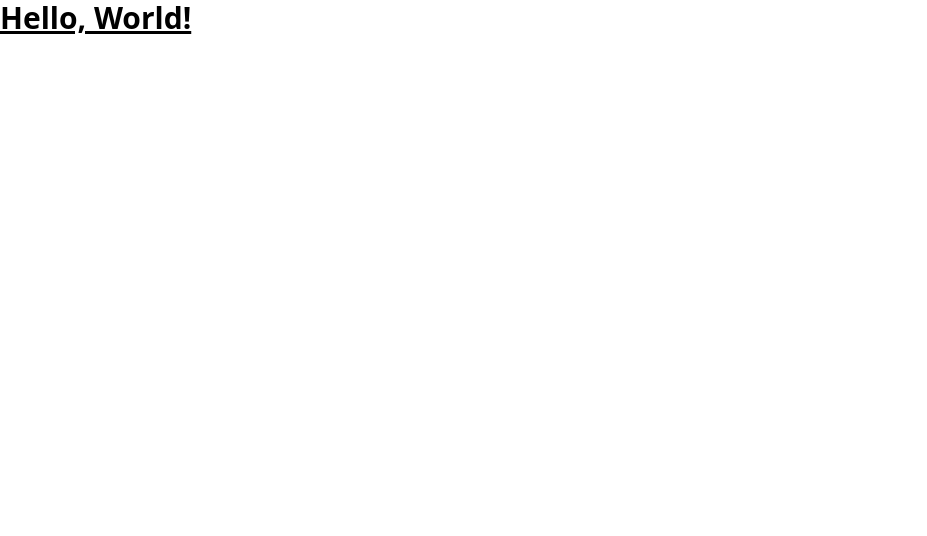
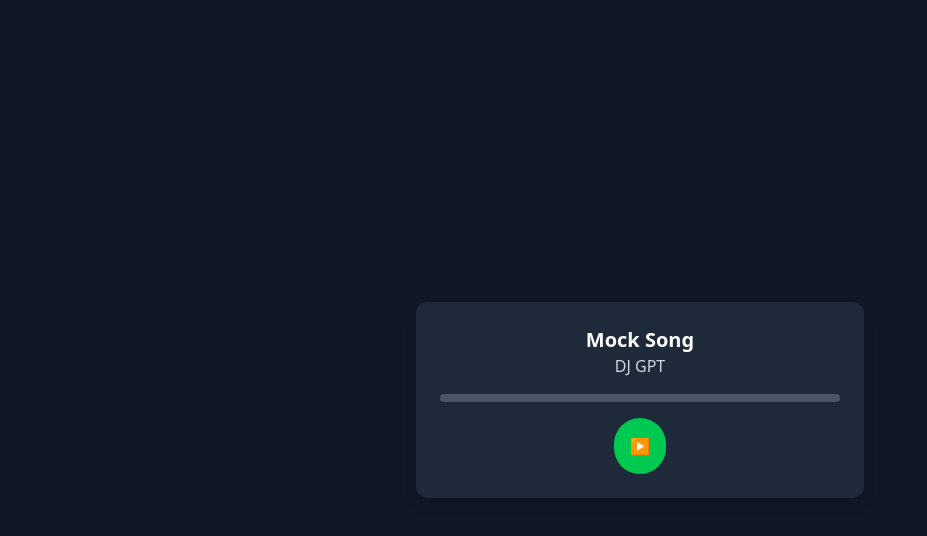
Before and after one commit to PLNSTD/MaxLatinosFM, a Next.js app: page / in a window 1280 px wide. Shown: the top 536 px of the page, without its empty margins (0-927 px from the left). Built offline with nearby package versions, Linux system fonts and the light colour scheme.

Commit message:
App scheleton created

```diff
--- /dev/null
+++ b/src/app/components/Player/PlayButton.tsx
@@ -0,0 +1,17 @@
+interface PlayButtonProps {
+  isPlaying: boolean;
+  onClick: () => void;
+}
+
+const PlayButton = ({ isPlaying, onClick }: PlayButtonProps) => {
+  return (
+    <button
+      onClick={onClick}
+      className="bg-green-500 hover:bg-green-600 p-4 rounded-full text-black font-bold"
+    >
+      {isPlaying ? "⏸️" : "▶️"}
+    </button>
+  );
+};
+
+export default PlayButton;
--- /dev/null
+++ b/src/app/components/Player/Player.tsx
@@ -0,0 +1,31 @@
+"use client";
+import { useState } from "react";
+import PlayButton from "./PlayButton";
+import ProgressBar from "./ProgressBar";
+import SongInfo from "./SongInfo";
+
+const Player = () => {
+  const [isPlaying, setIsPlaying] = useState(false);
+  const [progress, setProgress] = useState(0);
+
+  const mockSong = {
+    title: "Mock Song",
+    artist: "DJ GPT",
+    duration: 180, // seconds
+  };
+
+  return (
+    <div className="w-full max-w-md bg-gray-800 p-6 rounded-xl shadow-lg text-white flex flex-col gap-4">
+      <SongInfo title={mockSong.title} artist={mockSong.artist} />
+      <ProgressBar progress={progress} />
+      <div className="flex justify-center">
+        <PlayButton
+          isPlaying={isPlaying}
+          onClick={() => setIsPlaying(!isPlaying)}
+        />
+      </div>
+    </div>
+  );
+};
+
+export default Player;
--- /dev/null
+++ b/src/app/components/Player/ProgressBar.tsx
@@ -0,0 +1,16 @@
+interface ProgressBarProps {
+  progress: number; // 0 - 100
+}
+
+const ProgressBar = ({ progress }: ProgressBarProps) => {
+  return (
+    <div className="w-full h-2 bg-gray-600 rounded-full">
+      <div
+        className="h-2 bg-green-500 rounded-full transition-all"
+        style={{ width: `${progress}%` }}
+      ></div>
+    </div>
+  );
+};
+
+export default ProgressBar;
--- /dev/null
+++ b/src/app/components/Player/SongInfo.tsx
@@ -0,0 +1,15 @@
+interface SongInfoProps {
+  title: string;
+  artist: string;
+}
+
+const SongInfo = ({ title, artist }: SongInfoProps) => {
+  return (
+    <div className="text-center">
+      <h2 className="text-xl font-bold">{title}</h2>
+      <p className="text-gray-300">{artist}</p>
+    </div>
+  );
+};
+
+export default SongInfo;
--- a/src/app/page.tsx
+++ b/src/app/page.tsx
@@ -1,3 +1,9 @@
+import Player from "@/app/components/Player/Player";
+
 export default function Home() {
-  return <h1 className="text-3xl font-bold underline">Hello, World!</h1>;
+  return (
+    <main className="flex min-h-screen items-center justify-center bg-gray-900">
+      <Player />
+    </main>
+  );
 }
```
Also changed, not shown: src/Player/PlayButton.tsx (deleted), src/Player/Player.tsx (deleted), src/Player/ProgressBar.tsx (deleted), src/Player/SongInfo.tsx (deleted).
